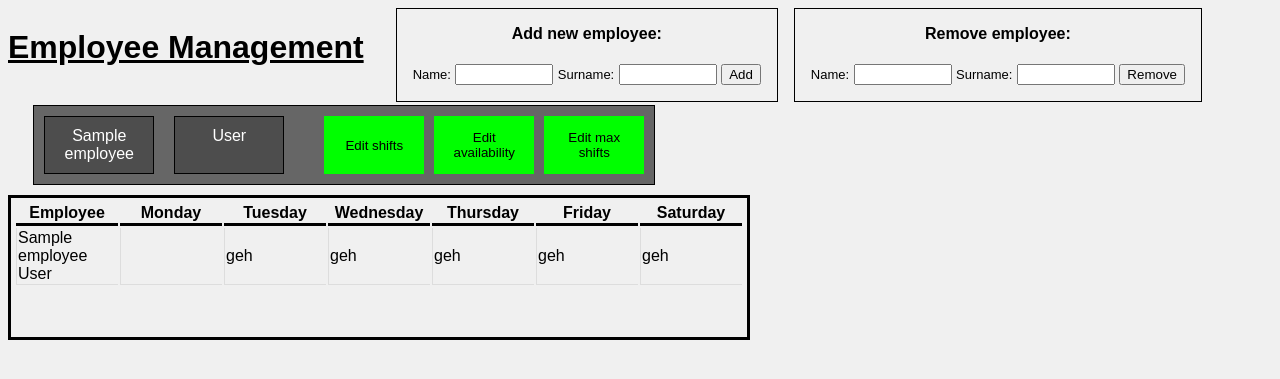
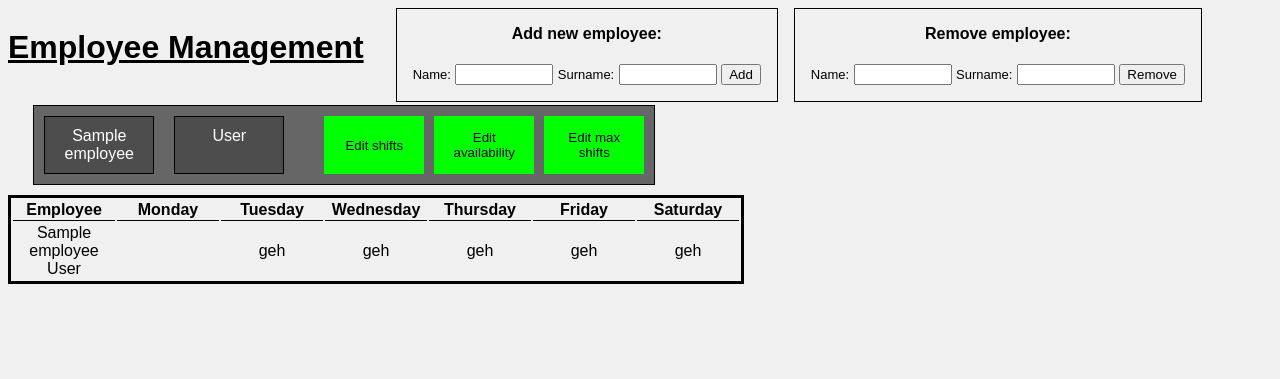
Before and after one commit to m1k0103/rota-maker, a Flask app: template chippy_rota/templates/index.html in a window 1280 px wide. Shown: the top 379 px of the page. Run offline with Flask 3, Linux system fonts and the light colour scheme; the template is opened without the code that fills it: most values are stand-ins (such as "Sample title", 1, 10 or a date in 2020); parts of the project's set-up code (start-up, migrations or seed data) failed here and were passed over.

Commit message:
css additions and chnages

```diff
--- a/chippy_rota/static/style.css
+++ b/chippy_rota/static/style.css
@@ -107,14 +107,14 @@ button:hover {
     font-size: 24px;
     cursor: pointer;
 }
-td{
+.popup-td{
     border-bottom: 1px solid #ddd;
     border-left: 1px solid #ddd;
 }
-th{
+.popup-th{
     border-bottom: 3px solid black;
 }
-table{
+.popup-table{
     padding:3px;
     padding-bottom: 50px;
 }
@@ -158,8 +158,9 @@ table{
 }
 .availability-table{
     border: 3px black solid;
+    text-align: center;
 }
-
 .availability-table-element{
     width:100px;
+    border-bottom: 1px black solid;
 }
```
